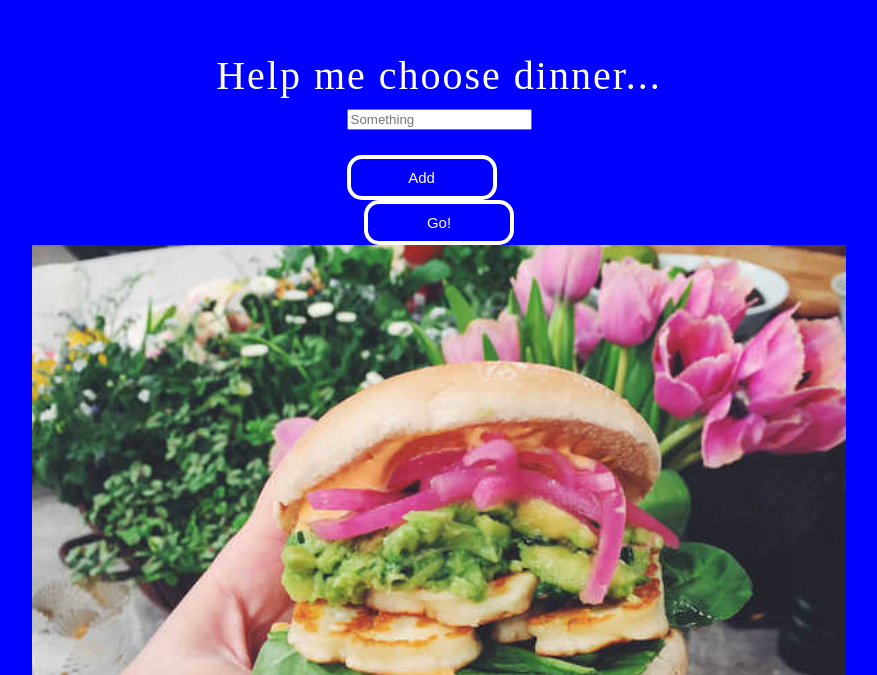
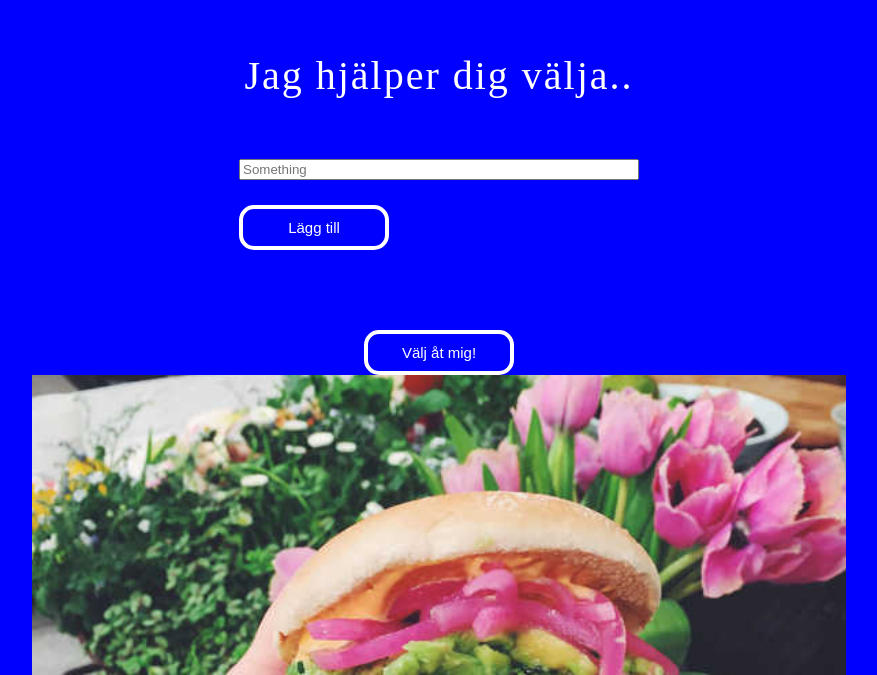
Before and after one commit to lisatherese/helpmechoose, a plain HTML site: page index.html in a window 1280 px wide. Shown: the part 125-800 px from the top of the page, without its empty margins (201-1078 px from the left). Drawn offline with Linux system fonts and the light colour scheme.

Commit message:
Add classes to target elements in css

```diff
--- a/index.html
+++ b/index.html
@@ -6,16 +6,16 @@
     <link href="./main.css" rel="stylesheet" type="text/css">
   </head>
   <body>
-      <h1> Help me choose dinner...</h1>
-      <div>
-        <div>
+      <h1> Jag hjälper dig välja..</h1>
+      <div class="inputSection">
+        <div class="inputs">
           <input placeholder="Something"></input>
         </div>
-        <button>Add</button>
+        <button class="add">Lägg till</button>
       </div>
-      <button>Go!</button>
+      <button>Välj åt mig!</button>
       <div>
       <img src="burgare.png">
-    </div>
+      </div>
   </body>
 </html>
```
Also changed, not shown: 1 other file.
